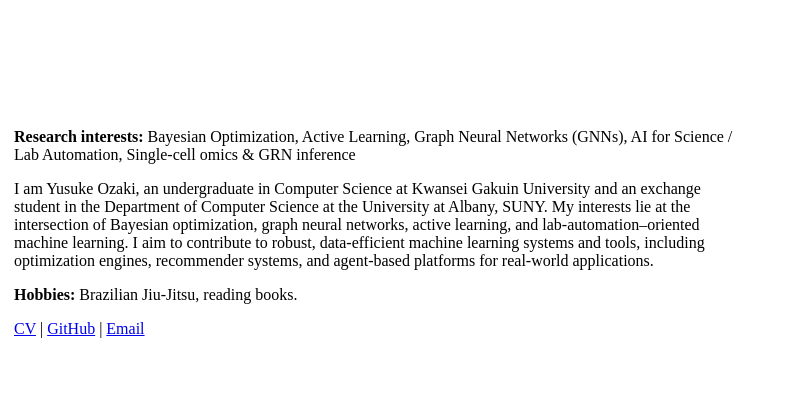
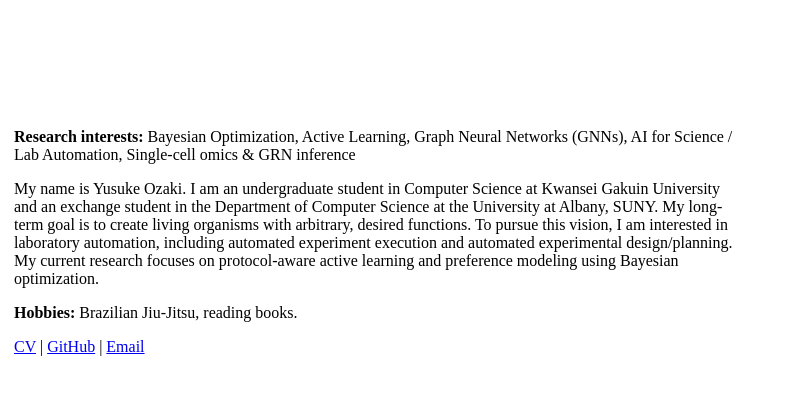
Before and after one commit to ozatamago/ozatamago.github.io, a plain HTML site: page index.html in a window 1280 px wide. Shown: the full height of the page, 232-1019 px from the left. Drawn offline with Linux system fonts and the light colour scheme.

```diff
--- a/index.html
+++ b/index.html
@@ -21,9 +21,7 @@
       </p>
 
       <p>
-        I am Yusuke Ozaki, an undergraduate in Computer Science at Kwansei Gakuin University and an exchange student in the Department of Computer Science at the University at Albany, SUNY.
-        My interests lie at the intersection of Bayesian optimization, graph neural networks, active learning, and lab-automation–oriented machine learning.
-        I aim to contribute to robust, data-efficient machine learning systems and tools, including optimization engines, recommender systems, and agent-based platforms for real-world applications.
+        My name is Yusuke Ozaki. I am an undergraduate student in Computer Science at Kwansei Gakuin University and an exchange student in the Department of Computer Science at the University at Albany, SUNY. My long-term goal is to create living organisms with arbitrary, desired functions. To pursue this vision, I am interested in laboratory automation, including automated experiment execution and automated experimental design/planning. My current research focuses on protocol-aware active learning and preference modeling using Bayesian optimization.
       </p>
 
       <p><strong>Hobbies:</strong> Brazilian Jiu-Jitsu, reading books.</p>
```
